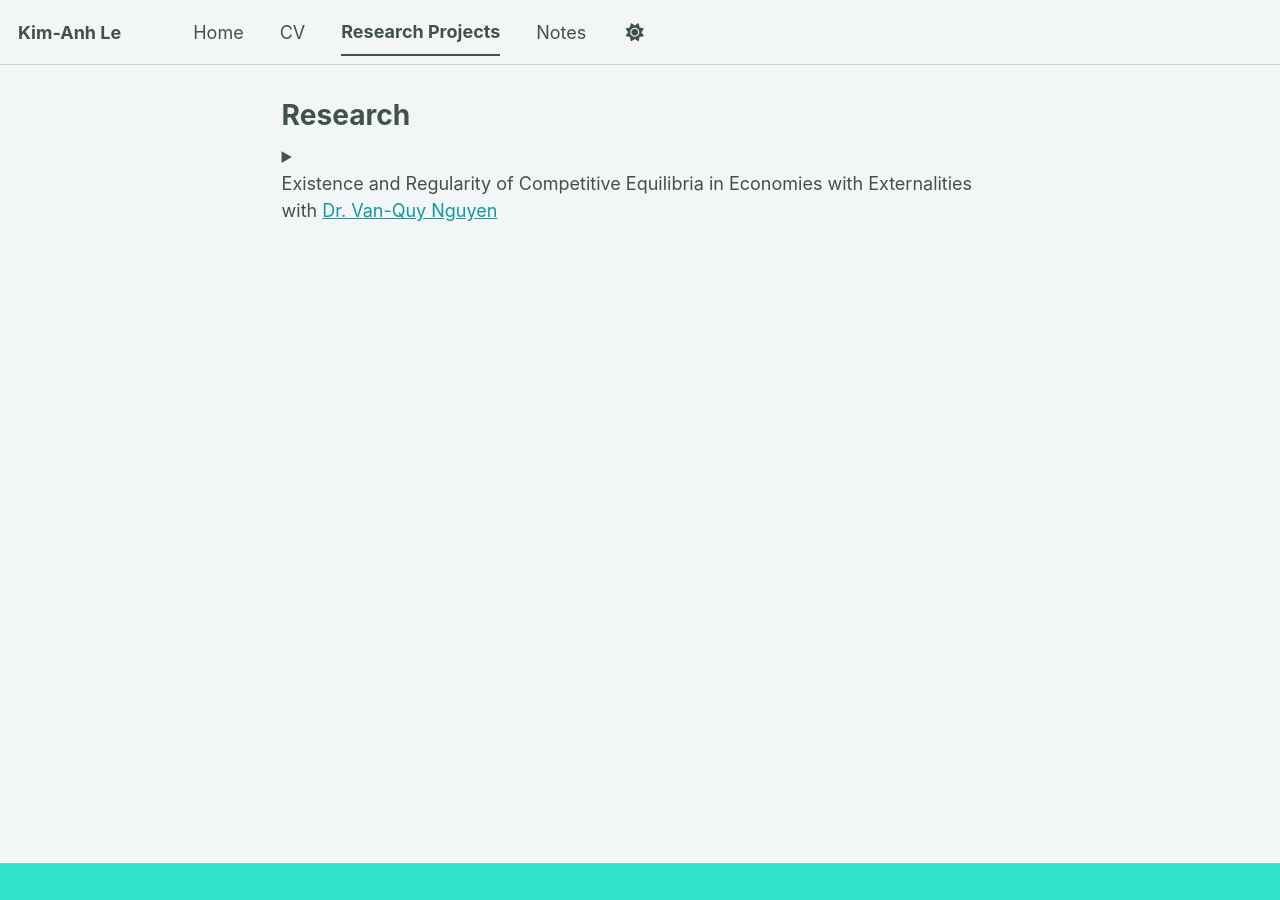
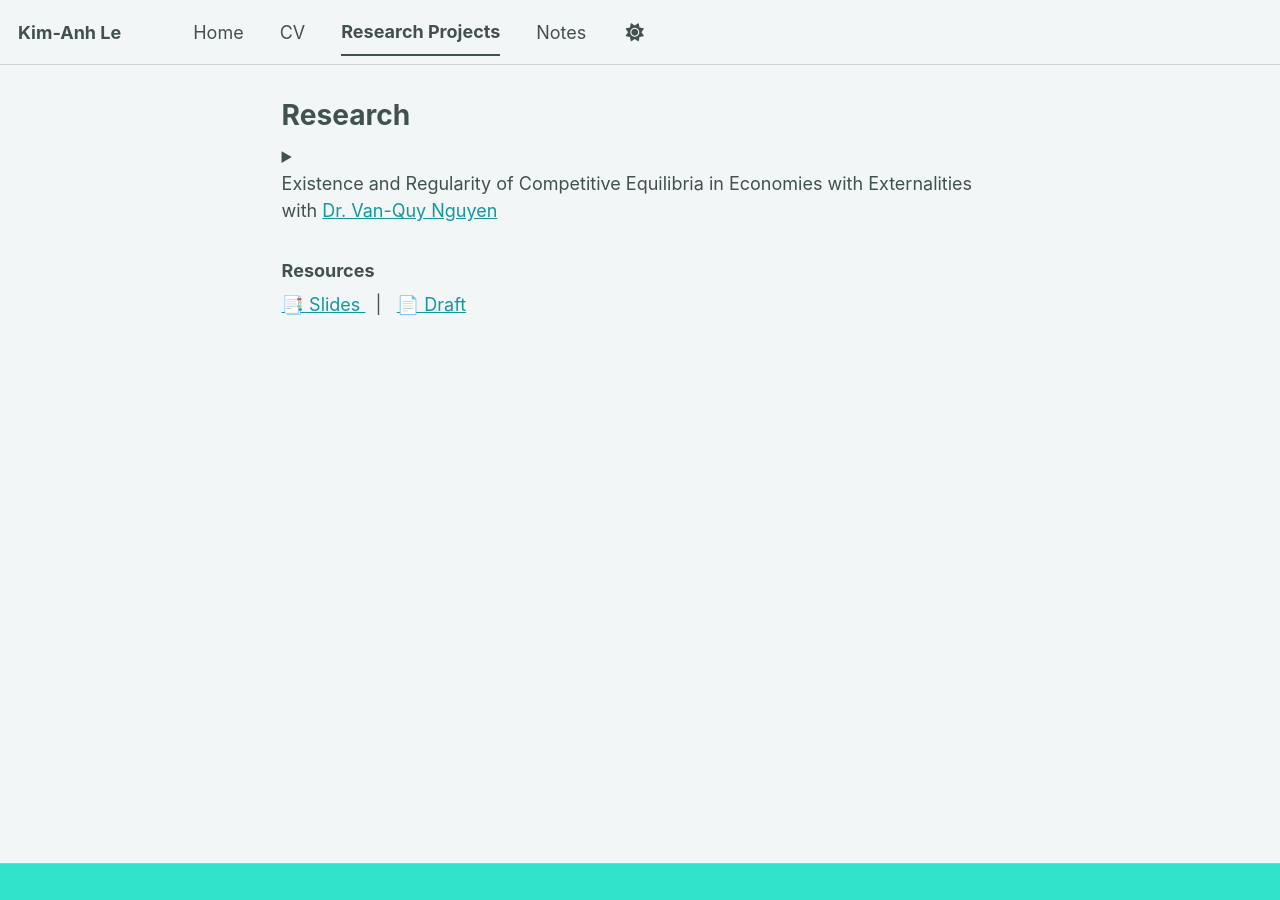
Before and after one commit to kimanhchloe/kimanhchloe.github.io, a Jekyll site: the page built from _pages/research.md, in a window 1280 px wide. Built offline with Jekyll 4.4.1, drawn with Linux system fonts in a browser that asks for light colours; a style sheet for code colours, icons or effects is not loaded.

Commit message:
Update research page and homepage

```diff
--- a/_pages/research.md
+++ b/_pages/research.md
@@ -51,3 +51,19 @@ This project develops a rigorous general equilibrium framework for pure exchange
 </div>
 
 </details>
+
+<h3>Resources</h3>
+
+<p>
+
+<a href="/files/Existence and Regularity of Competitive Equilibria  in Economies with Externalities_slides.pdf" target="_blank">
+📑 Slides
+</a>
+
+&nbsp;&nbsp;|&nbsp;&nbsp;
+
+<a href="/files/Existence and Regularity of Competitive Equilibria  in Economies with Externalities.pdf" target="_blank">
+📄 Draft
+</a>
+
+</p>
```
Also changed, not shown: 2 other files.
